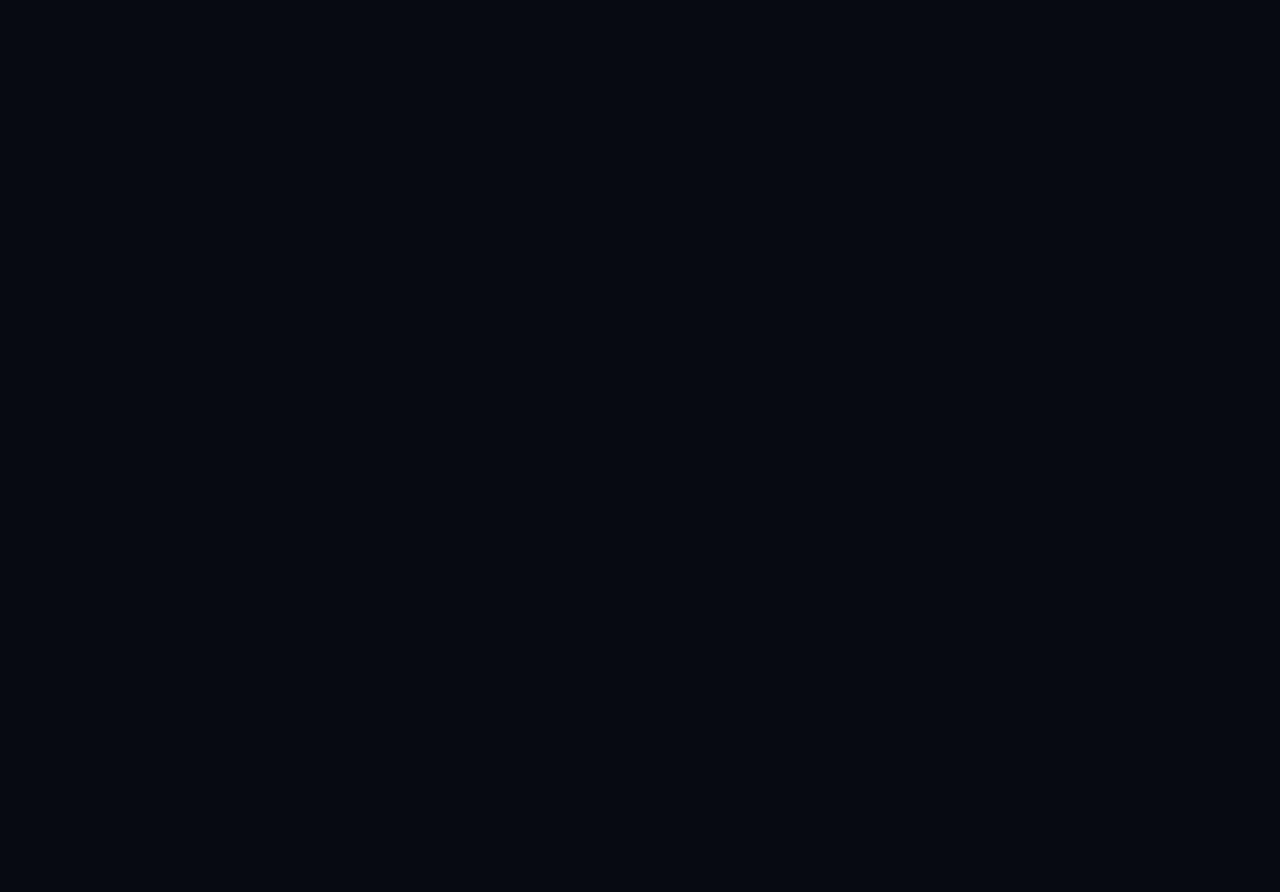
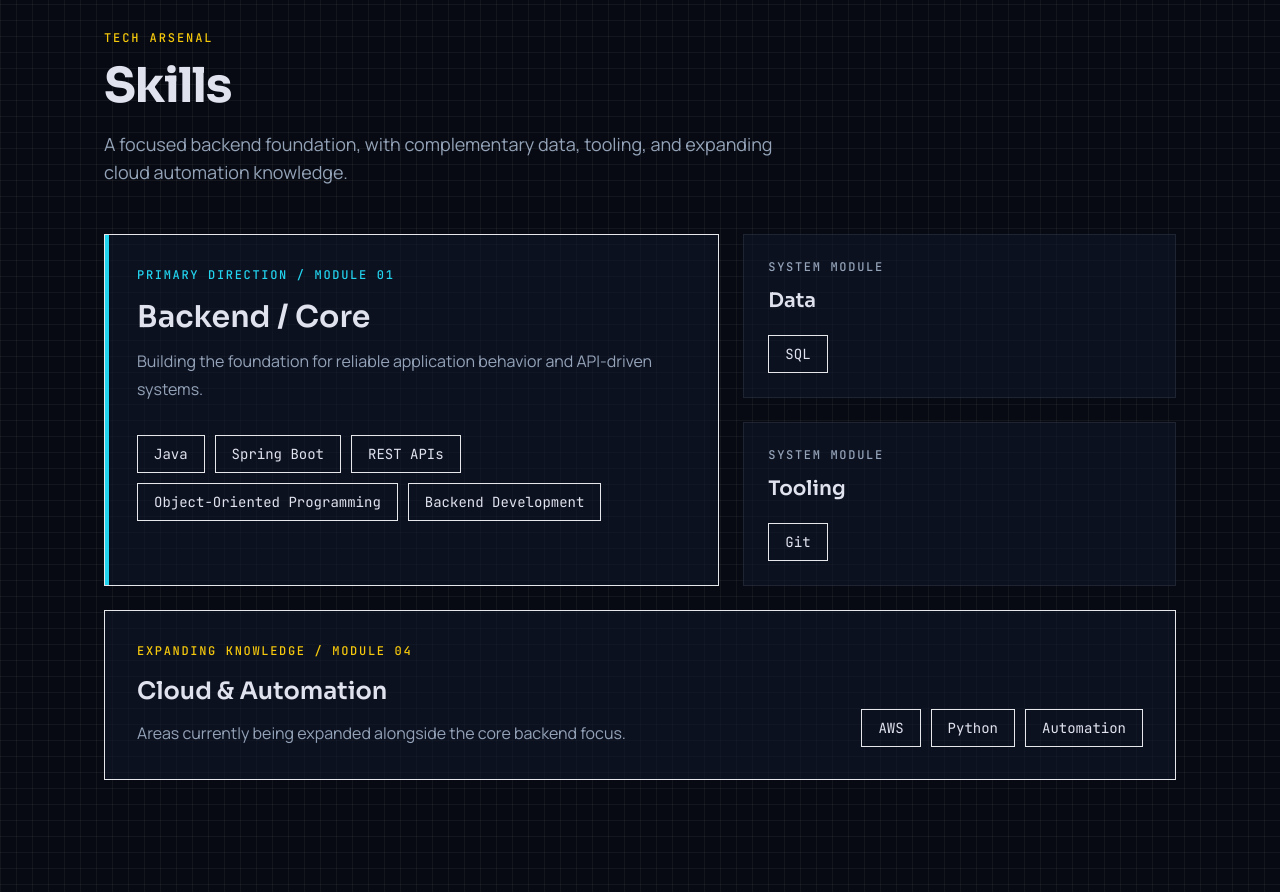
Before and after one commit to luispellis/nexus-portfolio, a Next.js app in the folder frontend/: page / in a window 1280 px wide. Shown: the part 1900-2792 px from the top of the page. Before the commit the page ends 1818 px from the top, so only its background shows below. Built offline with nearby package versions, Linux system fonts and the light colour scheme.

Commit message:
feat: add portfolio skills section

```diff
--- a/frontend/src/app/page.tsx
+++ b/frontend/src/app/page.tsx
@@ -1,6 +1,7 @@
 import { Header } from "@/components/layout/Header";
 import { About } from "@/components/sections/About";
 import { Hero } from "@/components/sections/Hero";
+import { Skills } from "@/components/sections/Skills";
 import { navigationItems } from "@/data/navigation";
 
 export default function Home() {
@@ -11,8 +12,9 @@ export default function Home() {
       <main>
         <Hero />
         <About />
+        <Skills />
 
-        {navigationItems.slice(2).map((item) => (
+        {navigationItems.slice(3).map((item) => (
           <span
             className="block scroll-mt-20"
             id={item.href.slice(1)}
--- /dev/null
+++ b/frontend/src/components/sections/Skills.tsx
@@ -0,0 +1,100 @@
+import { SiteContainer } from "@/components/layout/SiteContainer";
+
+type SkillModule = {
+  id: string;
+  label: string;
+  technologies: readonly string[];
+};
+
+const supportingModules: readonly SkillModule[] = [
+  {
+    id: "data",
+    label: "Data",
+    technologies: ["SQL"],
+  },
+  {
+    id: "tooling",
+    label: "Tooling",
+    technologies: ["Git"],
+  },
+];
+
+const backendTechnologies = ["Java", "Spring Boot", "REST APIs", "Object-Oriented Programming", "Backend Development"] as const;
+const expandingTechnologies = ["AWS", "Python", "Automation"] as const;
+
+function TechnologyList({ technologies }: Pick<SkillModule, "technologies">) {
+  return (
+    <ul className="flex flex-wrap gap-2.5" aria-label="Technologies">
+      {technologies.map((technology) => (
+        <li
+          className="border border-cyan/20 bg-base/70 px-3 py-2 font-mono text-sm leading-5 text-foreground sm:px-4"
+          key={technology}
+        >
+          {technology}
+        </li>
+      ))}
+    </ul>
+  );
+}
+
+export function Skills() {
+  return (
+    <section className="relative scroll-mt-20 py-20 sm:py-24 lg:py-28" id="skills" aria-labelledby="skills-title">
+      <div aria-hidden="true" className="absolute right-0 top-24 h-72 w-72 rounded-full bg-purple/10 blur-3xl" />
+      <SiteContainer className="relative">
+        <header className="max-w-2xl">
+          <p className="font-mono text-xs font-medium uppercase tracking-[0.16em] text-gold">TECH ARSENAL</p>
+          <h2 className="mt-4 font-display text-4xl font-bold tracking-[-0.03em] text-foreground sm:text-5xl" id="skills-title">
+            Skills
+          </h2>
+          <p className="mt-5 text-base leading-7 text-muted sm:text-lg">
+            A focused backend foundation, with complementary data, tooling, and expanding cloud automation knowledge.
+          </p>
+        </header>
+
+        <div className="mt-12 grid gap-4 lg:grid-cols-12 lg:gap-6">
+          <article className="relative overflow-hidden border border-cyan/30 bg-[color:var(--color-card-fill)] p-6 sm:p-8 lg:col-span-7" aria-labelledby="backend-core-title">
+            <div aria-hidden="true" className="absolute bottom-0 left-0 top-0 w-1 bg-cyan" />
+            <p className="font-mono text-xs font-medium uppercase tracking-[0.14em] text-cyan">Primary direction / module 01</p>
+            <h3 className="mt-4 font-display text-2xl font-semibold text-foreground sm:text-3xl" id="backend-core-title">
+              Backend / Core
+            </h3>
+            <p className="mt-3 max-w-xl leading-7 text-muted">
+              Building the foundation for reliable application behavior and API-driven systems.
+            </p>
+            <div className="mt-8">
+              <TechnologyList technologies={backendTechnologies} />
+            </div>
+          </article>
+
+          <div className="grid gap-4 sm:grid-cols-2 lg:col-span-5 lg:grid-cols-1 lg:gap-6">
+            {supportingModules.map((module) => (
+              <article className="border border-card bg-[color:var(--color-card-fill)] p-6" key={module.id} aria-labelledby={`${module.id}-title`}>
+                <p className="font-mono text-xs font-medium uppercase tracking-[0.14em] text-muted">System module</p>
+                <h3 className="mt-3 font-display text-xl font-semibold text-foreground" id={`${module.id}-title`}>
+                  {module.label}
+                </h3>
+                <div className="mt-5">
+                  <TechnologyList technologies={module.technologies} />
+                </div>
+              </article>
+            ))}
+          </div>
+
+          <article className="border border-purple/30 bg-[color:var(--color-card-fill)] p-6 sm:p-8 lg:col-span-12" aria-labelledby="cloud-automation-title">
+            <div className="flex flex-col gap-6 md:flex-row md:items-end md:justify-between">
+              <div className="max-w-xl">
+                <p className="font-mono text-xs font-medium uppercase tracking-[0.14em] text-gold">Expanding knowledge / module 04</p>
+                <h3 className="mt-4 font-display text-2xl font-semibold text-foreground" id="cloud-automation-title">
+                  Cloud &amp; Automation
+                </h3>
+                <p className="mt-3 leading-7 text-muted">Areas currently being expanded alongside the core backend focus.</p>
+              </div>
+              <TechnologyList technologies={expandingTechnologies} />
+            </div>
+          </article>
+        </div>
+      </SiteContainer>
+    </section>
+  );
+}
```
Also changed, not shown: 1 other file (tests, documents, lock files or other folders).
